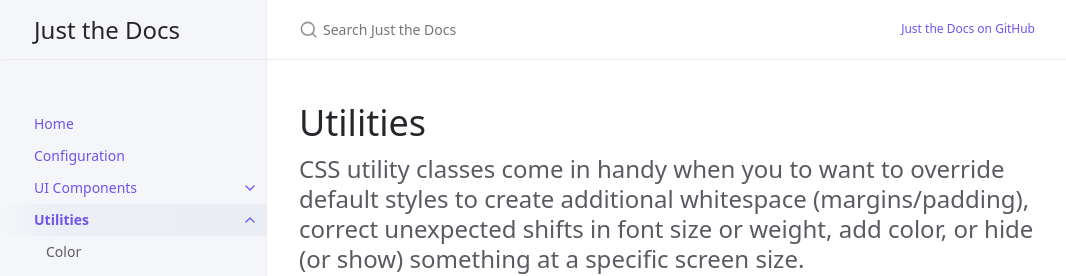
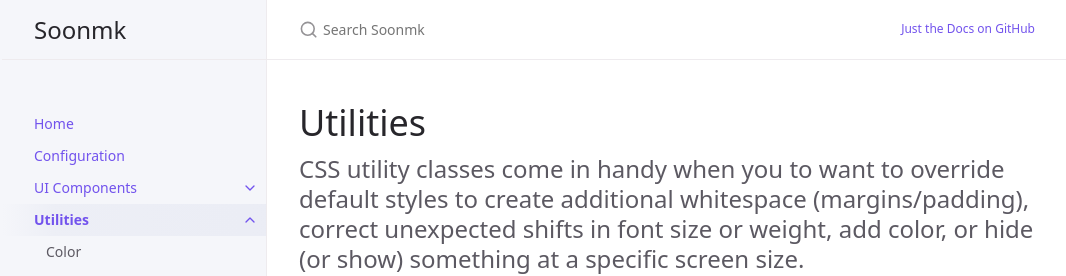
Before and after one commit to soonmk/soonmk.github.io, a Jekyll site: the page built from docs/utilities/utilities.md, in a window 1280 px wide. Shown: the top 276 px of the page, without its empty margins (105-1171 px from the left). Built offline with Jekyll 4.4.1, drawn with Linux system fonts in a browser that asks for light colours.

Commit message:
Update _config.yml

```diff
--- a/_config.yml
+++ b/_config.yml
@@ -13,10 +13,11 @@
 # you will see them accessed via {{ site.title }}, {{ site.github_repo }}, and so on.
 # You can create any custom variable you would like, and they will be accessible
 # in the templates via {{ site.myvariable }}.
-title: Just the Docs
-description: A Jekyll theme for documentation
-baseurl: "/just-the-docs" # the subpath of your site, e.g. /blog
-url: "https://just-the-docs.github.io" # the base hostname & protocol for your site, e.g. http://example.com
+theme: just-the-docs #import theme name
+title: Soonmk
+description: Studying, Programming.
+baseurl: "" # the subpath of your site, e.g. /blog
+url: "https://soonmk.github.io" # the base hostname & protocol for your site, e.g. http://example.com
 
 permalink: pretty
 exclude: ["node_modules/", "*.gemspec", "*.gem", "Gemfile", "Gemfile.lock", "package.json", "package-lock.json",  "script/", "LICENSE.txt", "lib/", "bin/", "README.md", "Rakefile"
```
